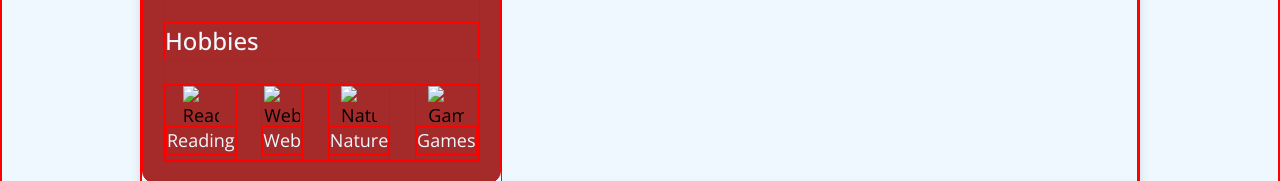
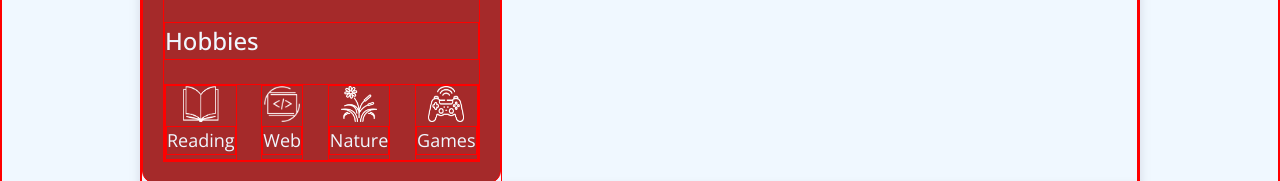
Before and after one commit to kris-mkv/rsschool-cv, a plain HTML site: page index.html in a window 1280 px wide. Shown: the part 1498-1679 px from the top of the page. Drawn offline with nearby package versions, Linux system fonts and the light colour scheme.

Commit message:
fix: src in hobbies

```diff
--- a/index.html
+++ b/index.html
@@ -126,19 +126,23 @@
               <div class="hobbies__container">
                 <img
                   class="hobbies__img"
-                  src="assets/img/book.png"
+                  src="assets/img/hobbies/book.png"
                   alt="Reading icon"
                 />
                 <p class="hobbies__text">Reading</p>
               </div>
               <div class="hobbies__container">
-                <img class="hobbies__img" src="assets/img/web.png" alt="Web" />
+                <img
+                  class="hobbies__img"
+                  src="assets/img/hobbies/web.png"
+                  alt="Web"
+                />
                 <p class="hobbies__text">Web</p>
               </div>
               <div class="hobbies__container">
                 <img
                   class="hobbies__img"
-                  src="assets/img/nature.png"
+                  src="assets/img/hobbies/nature.png"
                   alt="Nature icon"
                 />
                 <p class="hobbies__text">Nature</p>
@@ -146,7 +150,7 @@
               <div class="hobbies__container">
                 <img
                   class="hobbies__img"
-                  src="assets/img/game.png"
+                  src="assets/img/hobbies/game.png"
                   alt="Games icon"
                 />
                 <p class="hobbies__text">Games</p>
```
Also changed, not shown: assets/img/hobbies/book.png (renamed from assets/img/hobbie/book.png), assets/img/hobbies/game.png (renamed from assets/img/hobbie/game.png), assets/img/hobbies/nature.png (renamed from assets/img/hobbie/nature.png), assets/img/hobbies/web.png (renamed from assets/img/hobbie/web.png).
